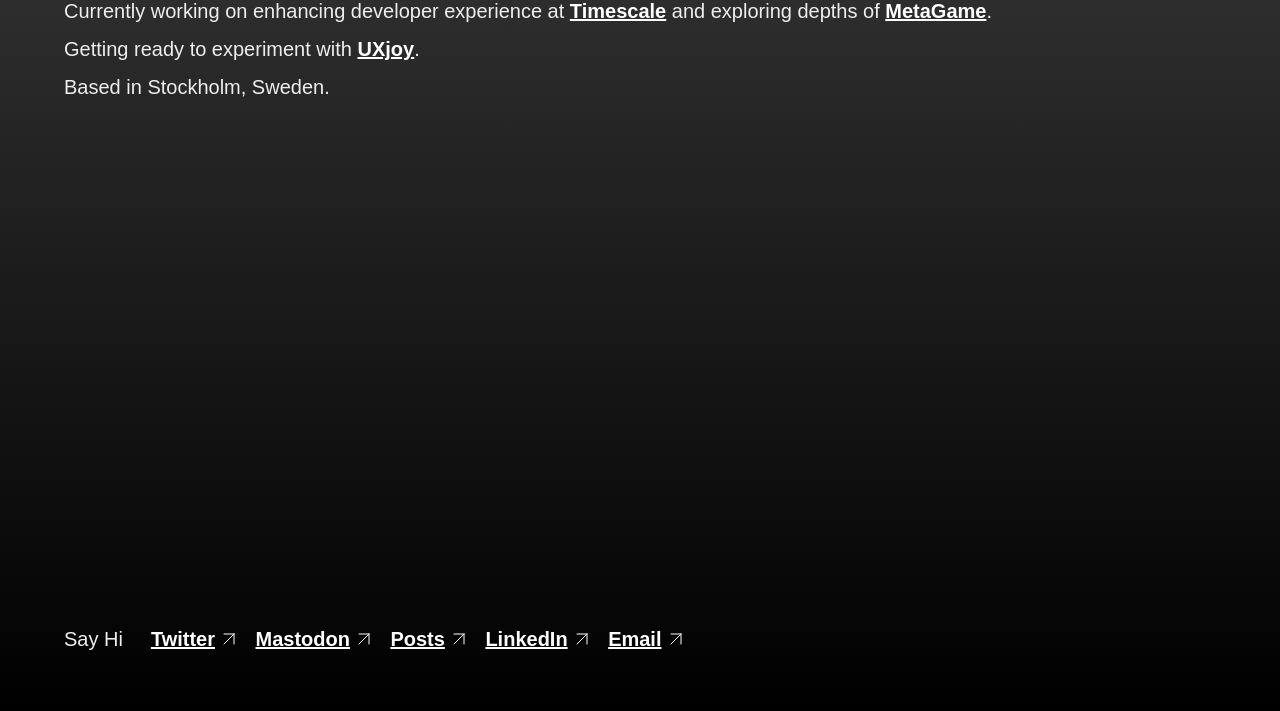
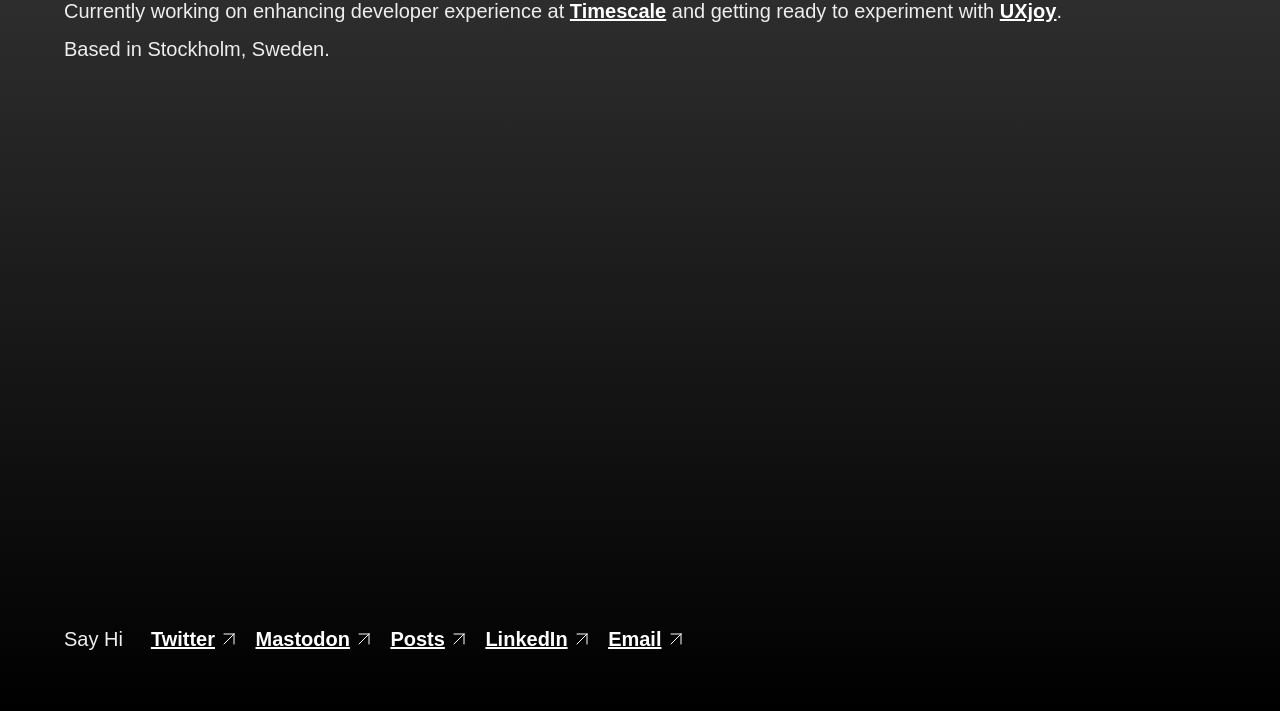
Before and after one commit to davort/davor-fyi, a plain HTML site: page index.html in a window 1280 px wide. Shown: the part 89-800 px from the top of the page. Drawn offline with nearby package versions, Linux system fonts and the light colour scheme; a script that the page names is missing.

Commit message:
content change

```diff
--- a/index.html
+++ b/index.html
@@ -25,8 +25,7 @@
         <h1 class="heading">Davor Tomic</h1>
       </header>
       <main>
-        <p class="paragraph">Currently working on enhancing developer experience at <a href="http://www.timescale.com">Timescale</a> and exploring  depths of <a href="http://www.metagame.wtf">MetaGame</a>.</p>
-        <p class="paragraph">Getting ready to experiment with <a href="http://www.uxjoy.net">UXjoy</a>.</p>
+        <p class="paragraph">Currently working on enhancing developer experience at <a href="http://www.timescale.com">Timescale</a> and getting ready to experiment with <a href="http://www.uxjoy.net">UXjoy</a>.</p>
         <p class="paragraph">Based in Stockholm, Sweden.</p>
       </main>
     </section>
```
